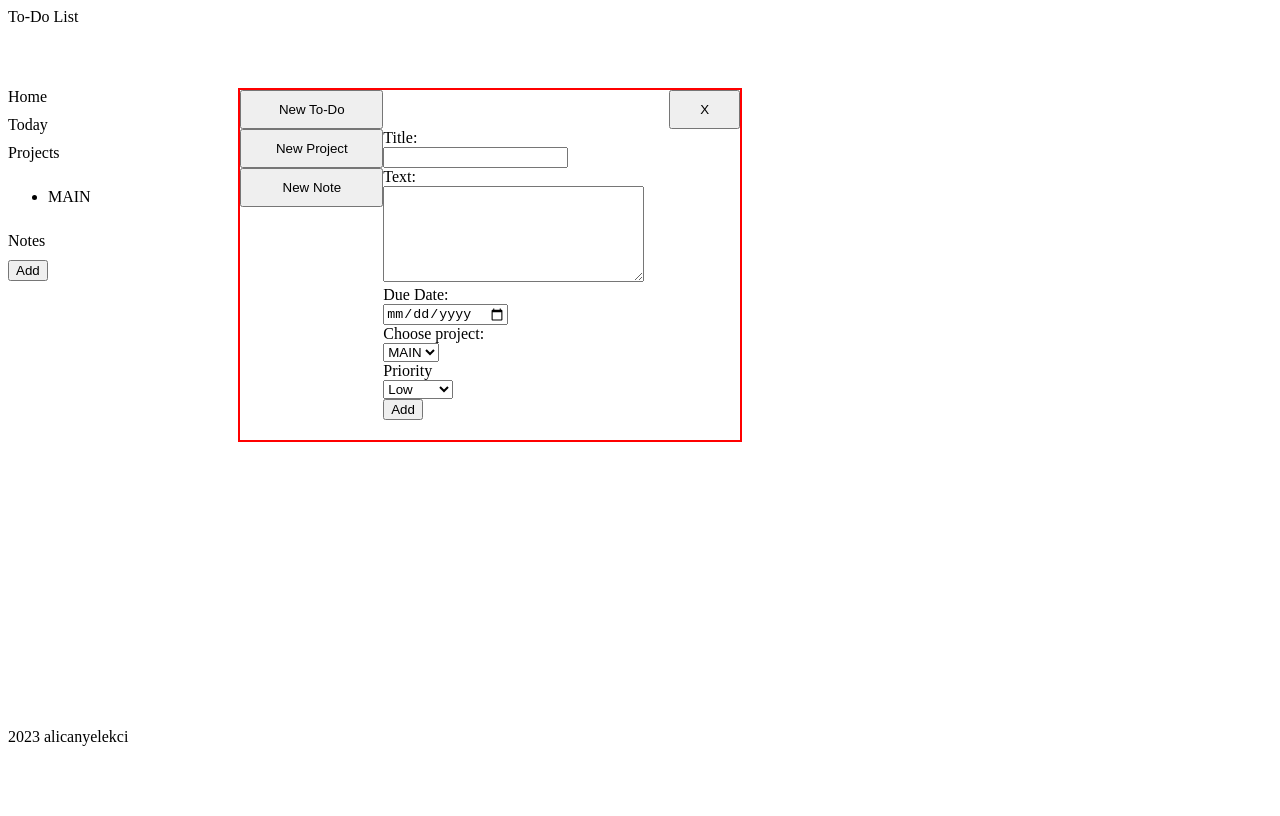
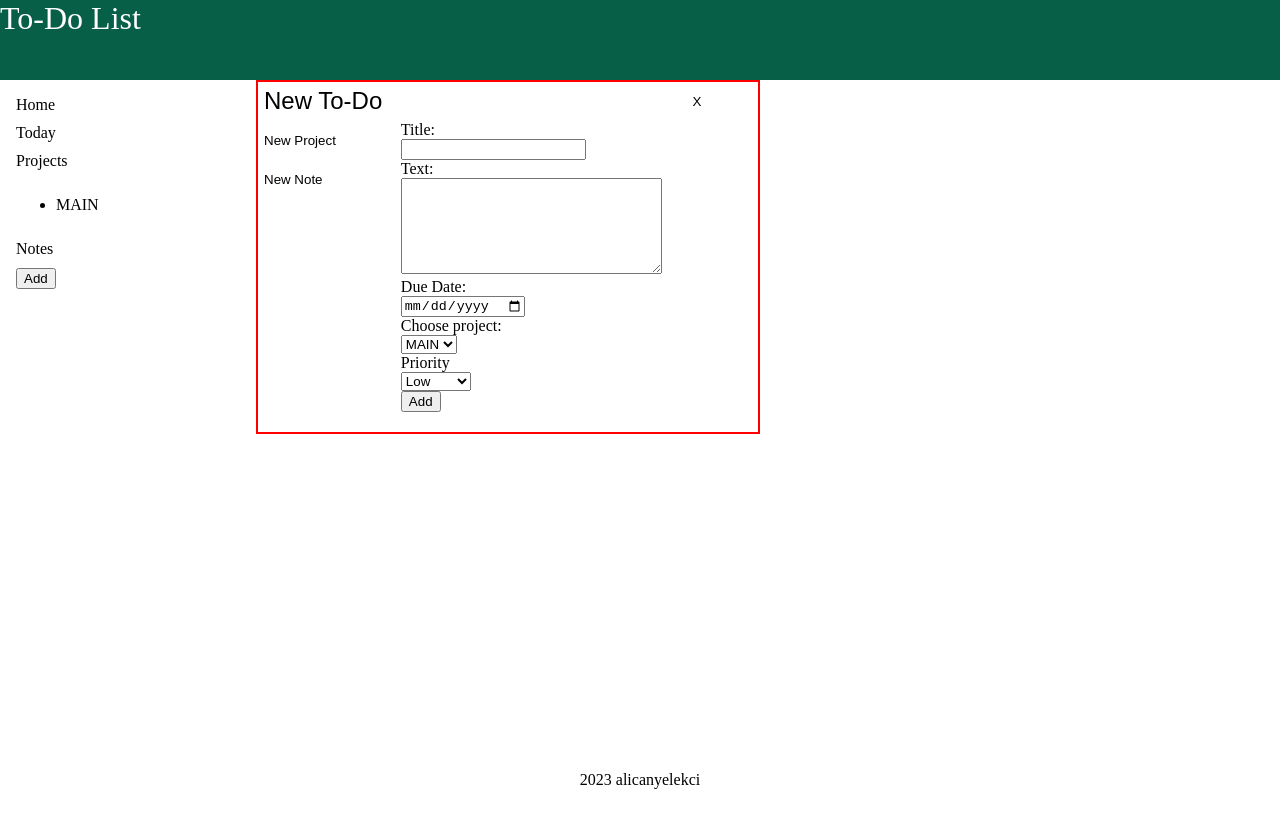
Before and after one commit to alicanyelekci/todo-list, a website built with webpack: page src/index.html in a window 1280 px wide. Both pictures are taken after a click on the button "Add". Built offline with nearby package versions, Linux system fonts and the light colour scheme.

Commit message:
started styling

```diff
--- a/package.json
+++ b/package.json
@@ -30,6 +30,7 @@
     "webpack-dev-server": "^4.11.1"
   },
   "dependencies": {
+    "@picocss/pico": "^1.5.7",
     "date-fns": "^2.29.3"
   }
 }
--- a/src/index.js
+++ b/src/index.js
@@ -104,7 +104,6 @@ const notePageBtn = document.querySelector(".notes");
 const todayBtn = document.querySelector(".due-today");
 
 window.addEventListener("load", () => {
-  console.log("page started");
   page.start();
 });
 todayBtn.addEventListener("click", () => {
@@ -141,24 +140,37 @@ addNoteBtn.addEventListener("click", (e) => {
   }
 });
 newTodoBtn.addEventListener("click", () => {
+  newTodoBtn.classList.add("selected");
+  newProjectBtn.classList.remove("selected");
+  newNoteBtn.classList.remove("selected");
+
   document.querySelector(".add-todo-form").style.display = "block";
   document.querySelector(".add-project-form").style.display = "none";
   document.querySelector(".add-note-form").style.display = "none";
   page.clearForms();
 });
 newProjectBtn.addEventListener("click", () => {
+  newTodoBtn.classList.remove("selected");
+  newProjectBtn.classList.add("selected");
+  newNoteBtn.classList.remove("selected");
+
   document.querySelector(".add-todo-form").style.display = "none";
   document.querySelector(".add-project-form").style.display = "block";
   document.querySelector(".add-note-form").style.display = "none";
   page.clearForms();
 });
 newNoteBtn.addEventListener("click", () => {
+  newTodoBtn.classList.remove("selected");
+  newProjectBtn.classList.remove("selected");
+  newNoteBtn.classList.add("selected");
+
   document.querySelector(".add-todo-form").style.display = "none";
   document.querySelector(".add-project-form").style.display = "none";
   document.querySelector(".add-note-form").style.display = "block";
   page.clearForms();
 });
 addBtn.addEventListener("click", () => {
+  newTodoBtn.click();
   document.querySelector(".add-window").style.display = "grid";
 });
 closeBtn.addEventListener("click", () => {
--- a/src/style.css
+++ b/src/style.css
@@ -1,15 +1,23 @@
 body {
   display: grid;
   grid-template-columns: 1fr 4fr;
-  grid-template-rows: 1fr 8fr 1fr;
+  grid-template-rows: 2fr 17fr 1fr;
   height: 100vh;
-  width: 90vw;
+  width: 100vw;
+  margin: 0;
 }
 
 .header {
-  grid-column: 1 / 3;
+  grid-column: 1 / -1;
   grid-row: 1 / 2;
   text-decoration: none;
+  color: white;
+  background-color: #065f46;
+  font-size: 32px;
+}
+
+.selected {
+  font-size: 24px;
 }
 
 .sidebar {
@@ -21,6 +29,15 @@ body {
   gap: 10px;
   justify-content: flex-start;
   align-items: flex-start;
+
+  padding: 1rem;
+}
+
+.sidebar > div:hover {
+  cursor: pointer;
+}
+.sidebar > ul > li:hover {
+  cursor: pointer;
 }
 
 .project-names {
@@ -36,6 +53,8 @@ body {
 .footer {
   grid-column: 1 / 3;
   grid-row: 3 / 4;
+
+  place-self: center;
 }
 
 .add-window {
@@ -47,6 +66,13 @@ body {
   width: 500px;
 
   border: red 2px solid;
+
+}
+
+.add-window > button {
+  border: 0;
+  background-color: white;
+  text-align: start;
 }
 
 .new-todo,
```
Also changed, not shown: dist/index.bundle.js, 1 other file.
